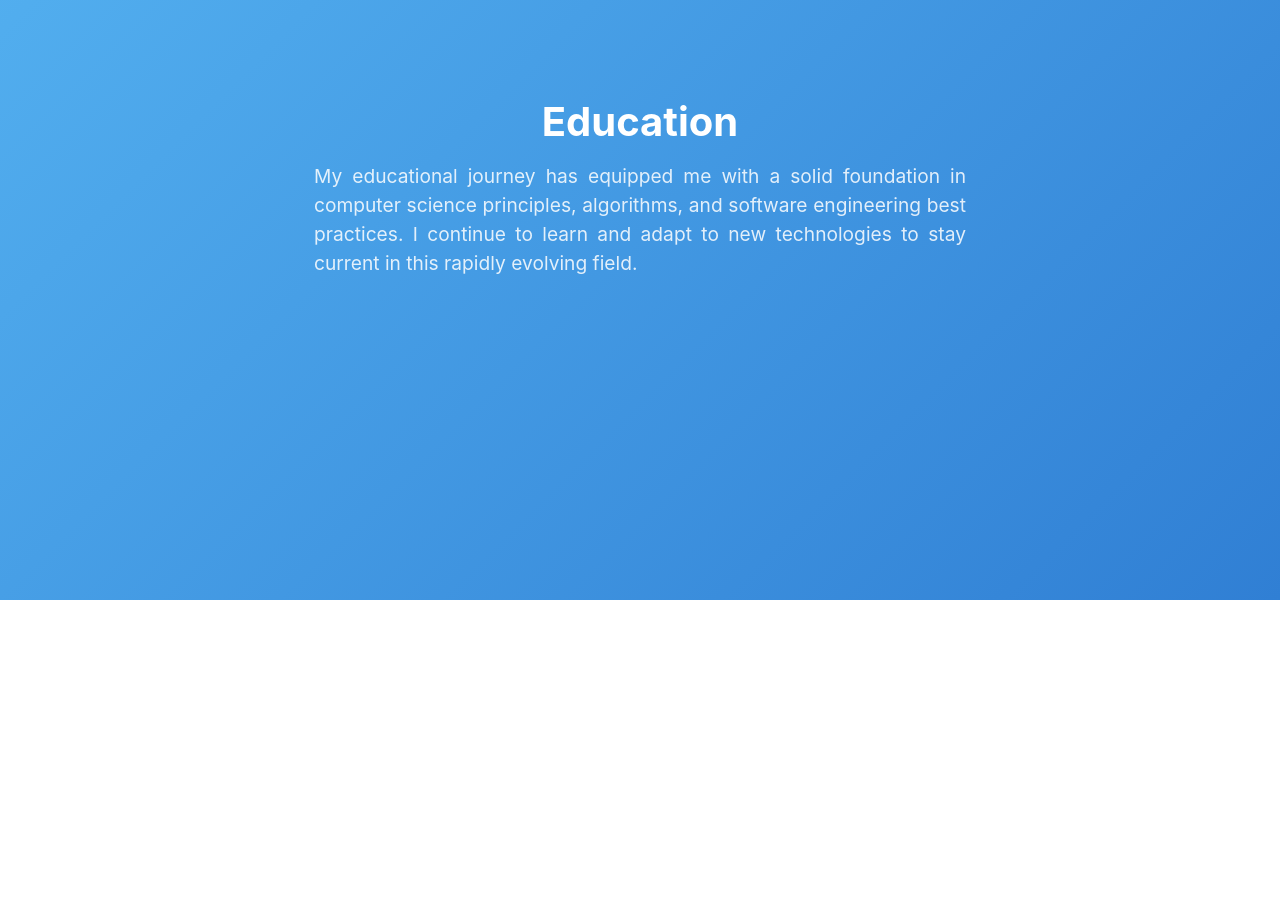
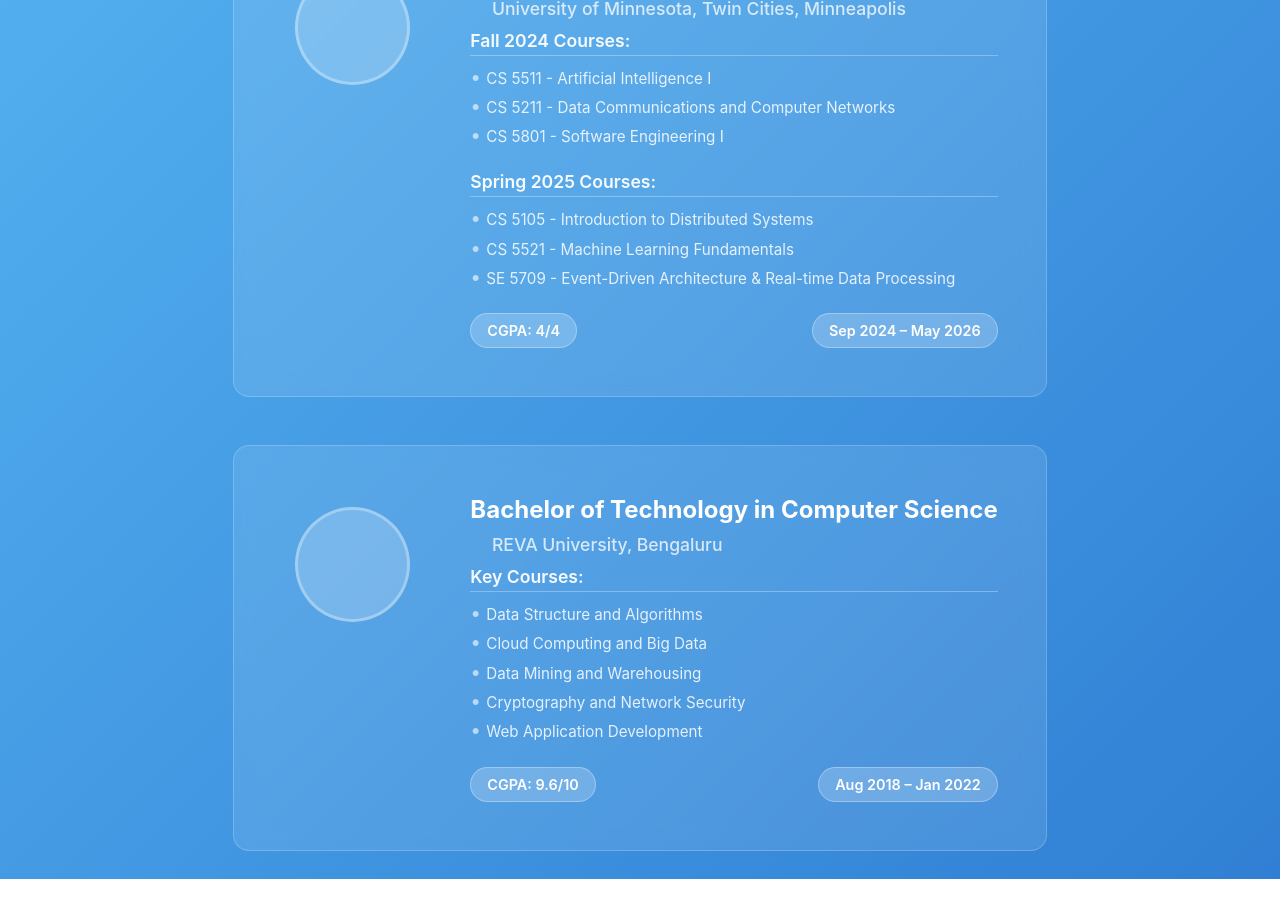
Before and after one commit to prajwal-u2/personal-portfolio, a React (Vite) app: page / in a window 1280 px wide. Shown: the part 1860-2763 px from the top of the page. Built offline with nearby package versions, Linux system fonts and the light colour scheme.

Commit message:
add education details

```diff
--- a/src/App.css
+++ b/src/App.css
@@ -19,15 +19,159 @@
   justify-content: center;
   background: linear-gradient(135deg, hsl(204, 85%, 64%) 0%, #307fd4 100%);
   color: white;
-  padding: 2rem;
+  padding: 1.8rem;
   position: relative;
+}
+
+/* Education section specific styling */
+.education-content {
+  max-width: 1500px;
+  width: 100%;
+  margin: 2rem auto 0;
+}
+
+.education-item {
+  display: flex;
+  align-items: flex-start;
+  gap: 3rem;
+  margin-bottom: 3rem;
+  padding: 3rem;
+  background: rgba(255, 255, 255, 0.1);
+  border-radius: 16px;
+  backdrop-filter: blur(10px);
+  border: 1px solid rgba(255, 255, 255, 0.2);
+  transition: all 0.3s ease;
+  width: 100%;
+  box-sizing: border-box;
+}
+
+.education-item:hover {
+  background: rgba(255, 255, 255, 0.15);
+  transform: translateY(-4px);
+  box-shadow: 0 12px 32px rgba(0, 0, 0, 0.1);
+}
+
+.education-item:last-child {
+  margin-bottom: 0;
+}
+
+.education-icon {
+  flex-shrink: 0;
+  width: 140px;
+  height: 140px;
+  display: flex;
+  align-items: center;
+  justify-content: center;
+}
+
+.university-icon {
+  width: 115px;
+  height: 115px;
+  background: rgba(255, 255, 255, 0.2);
+  border-radius: 50%;
+  border: 3px solid rgba(255, 255, 255, 0.3);
+  display: flex;
+  align-items: center;
+  justify-content: center;
+  font-size: 2.2rem;
+  font-weight: bold;
+  color: white;
+}
+
+.education-details {
+  flex: 1;
+  text-align: left;
+}
+
+.education-details .degree {
+  font-size: 1.5rem;
+  font-weight: 700;
+  margin-bottom: 0.5rem;
+  color: white;
+  line-height: 1.3;
+}
+
+.education-details .university {
+  font-size: 1.1rem;
+  font-weight: 500;
+  margin-bottom: 0.5rem;
+  color: rgba(255, 255, 255, 0.9);
+  line-height: 1.4;
+}
+
+.courses {
+  margin-bottom: 1.5rem;
+}
+
+.semester {
+  margin-bottom: 1.5rem;
+}
+
+.semester:last-child {
+  margin-bottom: 0;
+}
+
+.semester-title {
+  font-size: 1.1rem;
+  font-weight: 600;
+  margin-bottom: 0.75rem;
+  color: rgba(255, 255, 255, 0.95);
+  border-bottom: 1px solid rgba(255, 255, 255, 0.3);
+  padding-bottom: 0.25rem;
+}
+
+.course-list {
+  list-style: none;
+  padding: 0;
+  margin: 0;
+}
+
+.course-list li {
+  font-size: 0.95rem;
+  margin-bottom: 0.5rem;
+  color: rgba(255, 255, 255, 0.85);
+  line-height: 1.4;
+  padding-left: 1rem;
+  position: relative;
+}
+
+.course-list li:before {
+  content: "•";
+  color: rgba(255, 255, 255, 0.6);
+  position: absolute;
+  left: 0;
+  font-size: 1.2rem;
+  line-height: 1;
+}
+
+.course-list li:last-child {
+  margin-bottom: 0;
+}
+
+.education-meta {
+  display: flex;
+  justify-content: space-between;
+  align-items: center;
+  flex-wrap: wrap;
+  gap: 1rem;
+}
+
+.education-meta .gpa,
+.education-meta .duration {
+  background: rgba(255, 255, 255, 0.2);
+  padding: 0.5rem 1rem;
+  border-radius: 20px;
+  font-size: 0.9rem;
+  font-weight: 600;
+  color: white;
+  border: 1px solid rgba(255, 255, 255, 0.3);
 }
 
 /* Home section specific layout */
 .home-content {
   display: flex;
   width: 100%;
-  max-width: 1200px;
+  max-width: 1330px;
   align-items: center;
   gap: 4rem;
 }
@@ -152,7 +296,7 @@
   justify-content: center;
   background-color: #000000;
   color: white;
-  padding: 2rem;
+  padding: 1.8rem;
 }
 
 /* White sections - Experience */
@@ -164,7 +308,7 @@
   justify-content: center;
   background-color: #ffffff;
   color: #000000;
-  padding: 2rem;
+  padding: 1.8rem;
 }
 
 .App-header h1 {
@@ -191,9 +335,9 @@
   font-size: 1.2rem;
   opacity: 0.85;
   line-height: 1.5;
-  max-width: 700px;
+  max-width: 780px;
   margin: 0 auto 1.5rem auto;
-  padding: 0 1.5rem;
+  padding: 0 1.35rem;
   text-align: justify;
 }
 
@@ -240,7 +384,7 @@
   .experience-section,
   .skills-section,
   .projects-section {
-    padding: 1.5rem;
+    padding: 1.35rem;
   }
 
   .App-header h1,
@@ -251,8 +395,30 @@
   .App-header p,
   .section-header p {
     font-size: 1.1rem;
-    padding: 0 1rem;
+    padding: 0 0.9rem;
   }
+
+  /* Education responsive */
+  .education-item {
+    flex-direction: column;
+    text-align: center;
+    gap: 1.5rem;
+    padding: 1.5rem;
+  }
+
+  .education-icon {
+    align-self: center;
+  }
+
+  .education-details {
+    text-align: center;
+  }
+
+  .education-meta {
+    justify-content: center;
+  }
+
+
 }
 
 /* Small tablet/large phone (600px and below) */
@@ -297,7 +463,7 @@
   .experience-section,
   .skills-section,
   .projects-section {
-    padding: 1rem;
+    padding: 0.9rem;
   }
 
   .App-header h1,
@@ -309,7 +475,29 @@
   .App-header p,
   .section-header p {
     font-size: 1rem;
-    padding: 0 1rem;
+    padding: 0 0.9rem;
+  }
+
+  /* Education responsive - smaller screens */
+  .education-item {
+    margin-bottom: 2rem;
+    padding: 1.25rem;
+  }
+
+  .education-details .degree {
+    font-size: 1.3rem;
+  }
+
+  .education-details .university {
+    font-size: 1rem;
+  }
+
+  .semester-title {
+    font-size: 1rem;
+  }
+
+  .course-list li {
+    font-size: 0.9rem;
   }
 }
 
@@ -359,7 +547,7 @@
   .App-header p,
   .section-header p {
     font-size: 0.95rem;
-    padding: 0 1rem;
+    padding: 0 0.9rem;
   }
 }
 
@@ -398,6 +586,6 @@
   .App-header p,
   .section-header p {
     font-size: 0.9rem;
-    padding: 0 0.75rem;
+    padding: 0 0.675rem;
   }
 }
--- a/src/App.jsx
+++ b/src/App.jsx
@@ -68,11 +68,67 @@ function App() {
         <section id="education" className="education-section">
           <header className="section-header">
             <h2>Education</h2>
-            <p>
-              My educational journey has equipped me with a solid foundation in computer science principles,
-              algorithms, and software engineering best practices. I continue to learn and adapt to new technologies
-              to stay current in this rapidly evolving field.
-            </p>
+            <div className="education-content">
+              <div className="education-item">
+                <div className="education-icon">
+                  {/* University of Minnesota icon placeholder */}
+                  <div className="university-icon"></div>
+                </div>
+                <div className="education-details">
+                  <h3 className="degree">Master of Science in Computer Science</h3>
+                  <p className="university">University of Minnesota, Twin Cities, Minneapolis</p>
+                  <div className="courses">
+                    <div className="semester">
+                      <h4 className="semester-title">Fall 2024 Courses:</h4>
+                      <ul className="course-list">
+                        <li>CS 5511 - Artificial Intelligence I</li>
+                        <li>CS 5211 - Data Communications and Computer Networks</li>
+                        <li>CS 5801 - Software Engineering I</li>
+                      </ul>
+                    </div>
+                    <div className="semester">
+                      <h4 className="semester-title">Spring 2025 Courses:</h4>
+                      <ul className="course-list">
+                        <li>CS 5105 - Introduction to Distributed Systems</li>
+                        <li>CS 5521 - Machine Learning Fundamentals</li>
+                        <li>SE 5709 - Event-Driven Architecture & Real-time Data Processing</li>
+                      </ul>
+                    </div>
+                  </div>
+                  <div className="education-meta">
+                    <span className="gpa">CGPA: 4/4</span>
+                    <span className="duration">Sep 2024 – May 2026</span>
+                  </div>
+                </div>
+              </div>
+
+              <div className="education-item">
+                <div className="education-icon">
+                  {/* REVA University icon placeholder */}
+                  <div className="university-icon"></div>
+                </div>
+                <div className="education-details">
+                  <h3 className="degree">Bachelor of Technology in Computer Science</h3>
+                  <p className="university">REVA University, Bengaluru</p>
+                  <div className="courses">
+                    <div className="semester">
+                      <h4 className="semester-title">Key Courses:</h4>
+                      <ul className="course-list">
+                        <li>Data Structure and Algorithms</li>
+                        <li>Cloud Computing and Big Data</li>
+                        <li>Data Mining and Warehousing</li>
+                        <li>Cryptography and Network Security</li>
+                        <li>Web Application Development</li>
+                      </ul>
+                    </div>
+                  </div>
+                  <div className="education-meta">
+                    <span className="gpa">CGPA: 9.6/10</span>
+                    <span className="duration">Aug 2018 – Jan 2022</span>
+                  </div>
+                </div>
+              </div>
+            </div>
           </header>
         </section>
 
```
